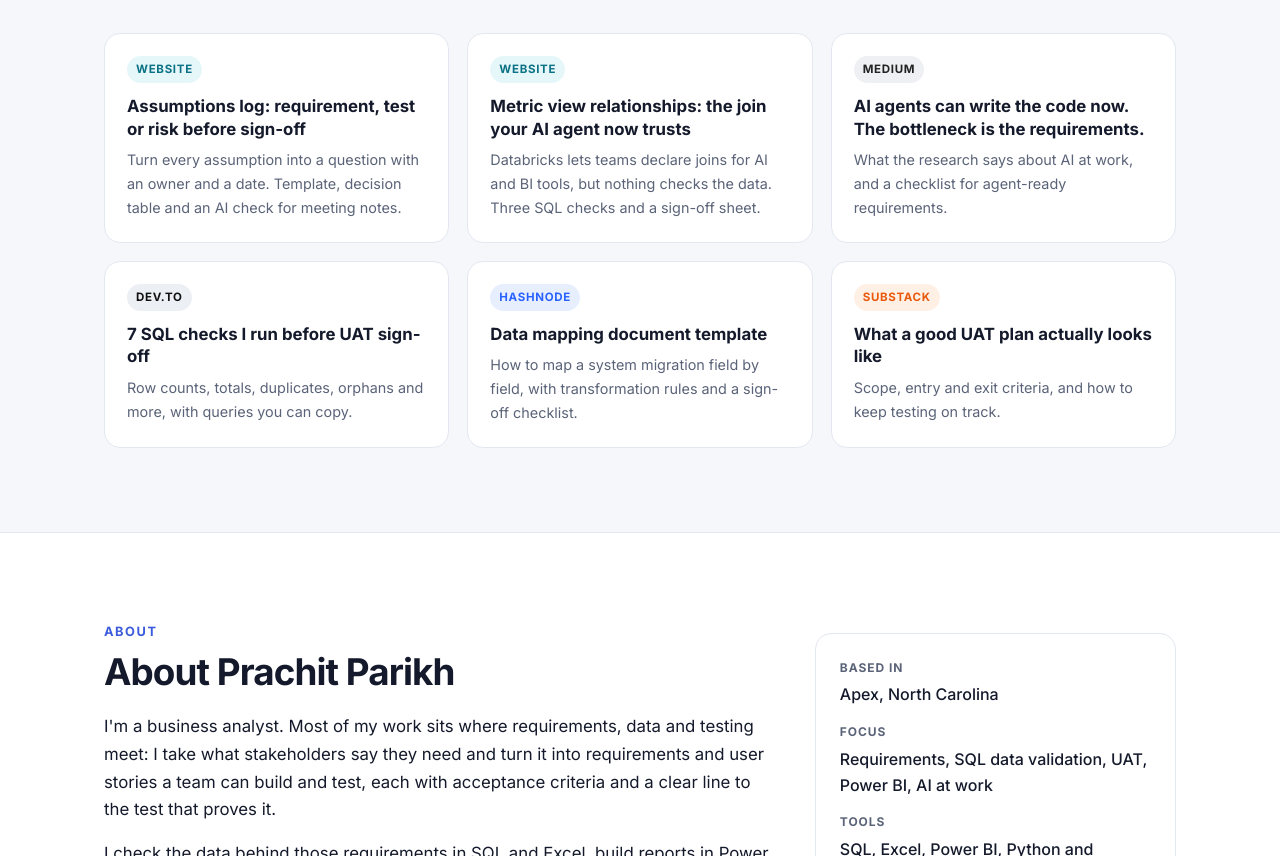
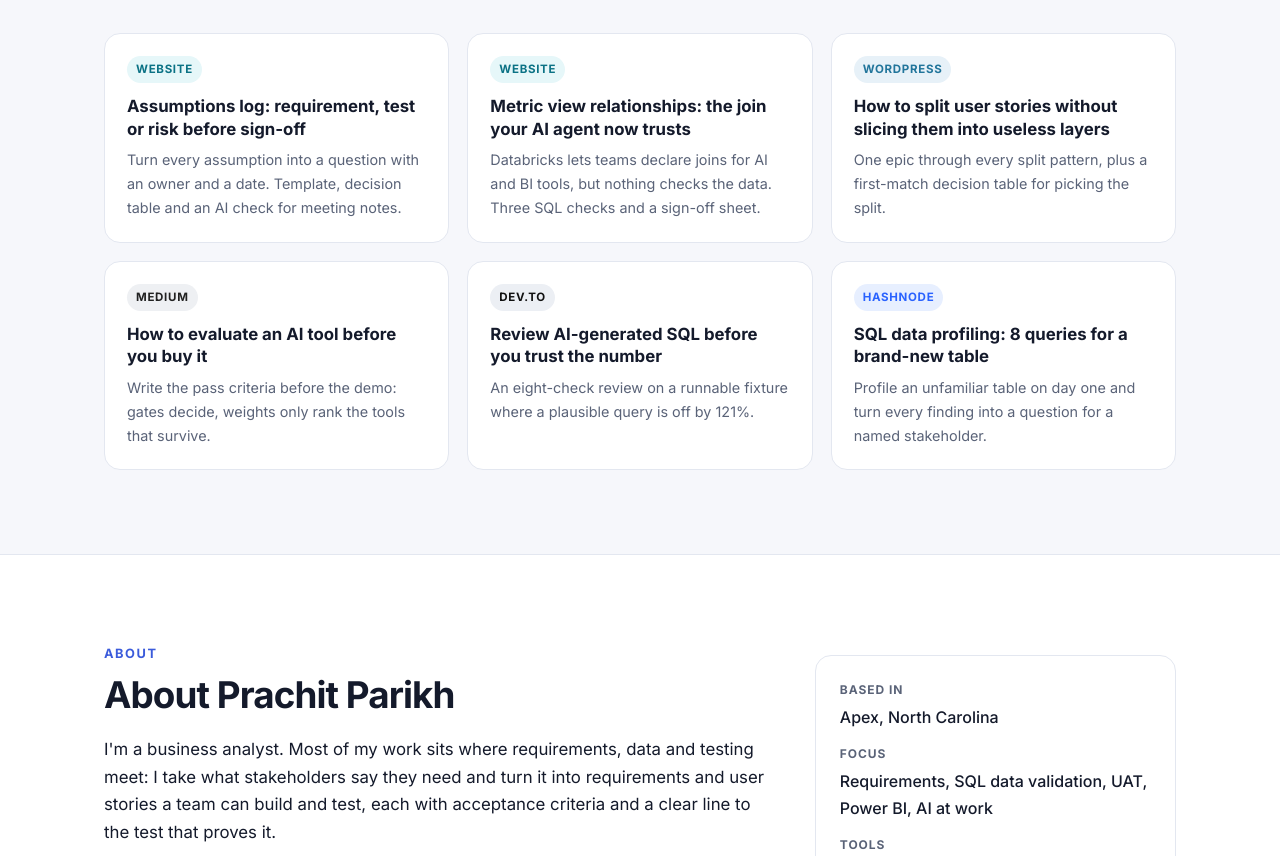
Before and after one commit to prachitparikh/prachitparikh.github.io, a plain HTML site: page index.html in a window 1280 px wide. Shown: the part 5347-6203 px from the top of the page. Drawn offline with Linux system fonts and the light colour scheme.

Commit message:
Homepage and everything page: add the 5 Nov Hashnode, Dev.to, Medium and WordPress posts

```diff
--- a/index.html
+++ b/index.html
@@ -185,7 +185,7 @@ h2{font-size:clamp(1.7rem,3vw,2.3rem);line-height:1.15;letter-spacing:-.025em;ma
 .post{display:flex;flex-direction:column;background:var(--card);border:1px solid var(--line);border-radius:var(--radius);padding:22px;color:var(--ink);transition:transform .15s ease,box-shadow .15s ease}
 .post:hover{text-decoration:none;transform:translateY(-3px);box-shadow:0 14px 30px rgba(15,24,52,.1)}
 .badge{align-self:flex-start;font-size:.72rem;font-weight:700;letter-spacing:.06em;text-transform:uppercase;padding:4px 9px;border-radius:999px;margin-bottom:12px}
-.b-medium{background:#eef0f3;color:#222}.b-hashnode{background:#e7efff;color:#2962ff}.b-dev{background:#eceff4;color:#111}.b-substack{background:#fff0e6;color:#e8590c}.b-blogger{background:#fff3e0;color:#d9480f}.b-video{background:#ffe8ec;color:#c92a2a}.b-site{background:#e6f7f9;color:#0b7285}
+.b-medium{background:#eef0f3;color:#222}.b-hashnode{background:#e7efff;color:#2962ff}.b-dev{background:#eceff4;color:#111}.b-substack{background:#fff0e6;color:#e8590c}.b-blogger{background:#fff3e0;color:#d9480f}.b-wordpress{background:#e7f1f8;color:#21759b}.b-video{background:#ffe8ec;color:#c92a2a}.b-site{background:#e6f7f9;color:#0b7285}
 .post h3{font-size:1.05rem;line-height:1.35;margin:0 0 8px}
 .post p{color:var(--muted);font-size:.9rem;margin:0}
 @media(max-width:960px){.posts{grid-template-columns:repeat(2,1fr)}}
@@ -349,10 +349,10 @@ footer .wrap{display:flex;flex-wrap:wrap;gap:12px;justify-content:space-between}
 <div class="posts">
 <a class="post" href="/blog/assumptions-log.html"><span class="badge b-site">Website</span><h3>Assumptions log: requirement, test or risk before sign-off</h3><p>Turn every assumption into a question with an owner and a date. Template, decision table and an AI check for meeting notes.</p></a>
 <a class="post" href="/blog/metric-view-relationships.html"><span class="badge b-site">Website</span><h3>Metric view relationships: the join your AI agent now trusts</h3><p>Databricks lets teams declare joins for AI and BI tools, but nothing checks the data. Three SQL checks and a sign-off sheet.</p></a>
-<a class="post" href="https://medium.com/@prachit.parikh/ai-agents-can-write-the-code-now-the-bottleneck-is-the-requirements-5f7a1ee86362"><span class="badge b-medium">Medium</span><h3>AI agents can write the code now. The bottleneck is the requirements.</h3><p>What the research says about AI at work, and a checklist for agent-ready requirements.</p></a>
-<a class="post" href="https://dev.to/prachitparikh/7-sql-checks-i-run-before-uat-sign-off-with-queries-you-can-copy-38h5"><span class="badge b-dev">Dev.to</span><h3>7 SQL checks I run before UAT sign-off</h3><p>Row counts, totals, duplicates, orphans and more, with queries you can copy.</p></a>
-<a class="post" href="https://prachitparikh.hashnode.dev/data-mapping-document-template"><span class="badge b-hashnode">Hashnode</span><h3>Data mapping document template</h3><p>How to map a system migration field by field, with transformation rules and a sign-off checklist.</p></a>
-<a class="post" href="https://prachitparikh.substack.com/p/what-a-good-uat-plan-actually-looks"><span class="badge b-substack">Substack</span><h3>What a good UAT plan actually looks like</h3><p>Scope, entry and exit criteria, and how to keep testing on track.</p></a>
+<a class="post" href="https://prachitparikhblog.wordpress.com/2026/11/04/how-to-split-user-stories/"><span class="badge b-wordpress">WordPress</span><h3>How to split user stories without slicing them into useless layers</h3><p>One epic through every split pattern, plus a first-match decision table for picking the split.</p></a>
+<a class="post" href="https://medium.com/@prachit.parikh/how-to-evaluate-an-ai-tool-before-you-buy-prachit-parikh-c8875c87523e"><span class="badge b-medium">Medium</span><h3>How to evaluate an AI tool before you buy it</h3><p>Write the pass criteria before the demo: gates decide, weights only rank the tools that survive.</p></a>
+<a class="post" href="https://dev.to/prachitparikh/review-ai-generated-sql-before-you-trust-the-number-a-checklist-with-a-runnable-fixture-2j45"><span class="badge b-dev">Dev.to</span><h3>Review AI-generated SQL before you trust the number</h3><p>An eight-check review on a runnable fixture where a plausible query is off by 121%.</p></a>
+<a class="post" href="https://prachitparikh.hashnode.dev/sql-data-profiling"><span class="badge b-hashnode">Hashnode</span><h3>SQL data profiling: 8 queries for a brand-new table</h3><p>Profile an unfamiliar table on day one and turn every finding into a question for a named stakeholder.</p></a>
 </div>
 </div>
 </section>
```
Also changed, not shown: everything.html (+4 -4 lines).
